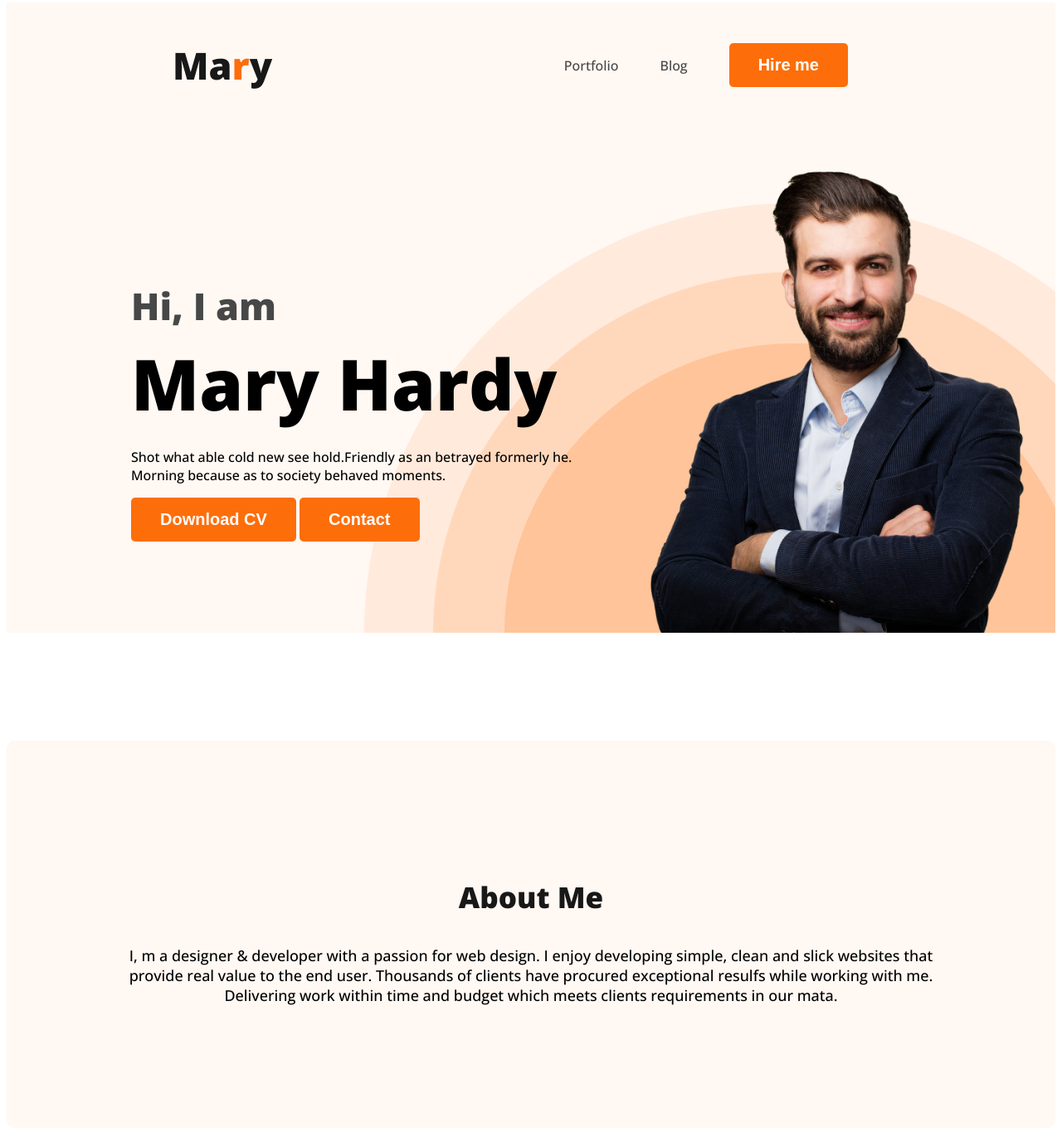
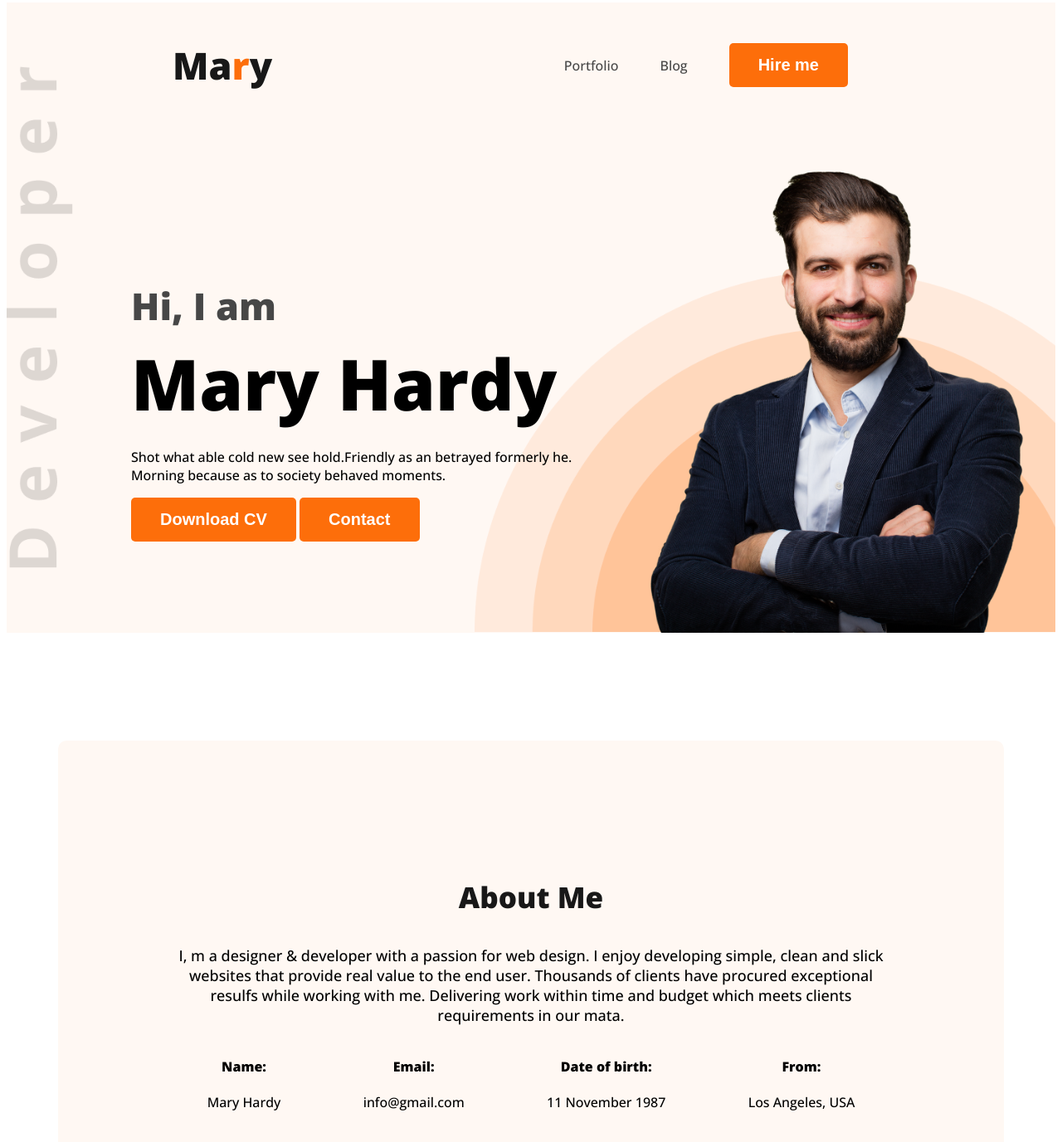
Before and after one commit to abushahed670/webdeveloper-portfolio, a plain HTML site: page index.html in a window 1280 px wide. Shown: the part 5-1382 px from the top of the page at 83% size. Drawn offline with nearby package versions, Linux system fonts and the light colour scheme.

Commit message:
about section added

```diff
--- a/index.html
+++ b/index.html
@@ -37,6 +37,24 @@
             <p class="section-description">
                 I, m a designer & developer with a passion for web design. I enjoy developing simple, clean and slick websites that provide real value to the end user. Thousands of clients have procured exceptional resulfs while working with me. Delivering work within time and budget which meets clients requirements in our mata.
             </p>
+            <div class="about-info-container">
+                <div class="about-info">
+                    <h4 class="info-title">Name:</h4>
+                    <p class="info-decription">Mary Hardy</p>
+                </div>
+                <div class="about-info">
+                    <h4 class="info-title">Email:</h4>
+                    <p class="info-decription">info@gmail.com</p>
+                </div>
+                <div class="about-info">
+                    <h4 class="info-title">Date of birth:</h4>
+                    <p class="info-decription">11 November 1987</p>
+                </div>
+                <div class="about-info">
+                    <h4 class="info-title">From:</h4>
+                    <p class="info-decription">Los Angeles, USA</p>
+                </div>
+            </div>
 
         </section>
 
--- a/styles/portfolio.css
+++ b/styles/portfolio.css
@@ -67,10 +67,15 @@ nav a {
 
 /* header related style  */
 .header {
-    background-color: #FFF8F3;
+    /* background-color: #FFF8F3;
     background-image: url('../images/header_bg.png');
     background-repeat: no-repeat;
-    background-position: bottom right;
+    background-position: bottom right; */
+    background-color: #FFF8F3;
+    background-image: url('../images/header_bg.png'), url('../images/developer.png');
+    background-repeat: no-repeat;
+    background-position: bottom right, left center;
+    background-size: 700px, 80px;
 
 
 }
@@ -112,6 +117,12 @@ nav a {
 
 /* main section style  */
 
+main{
+    max-width: 1140px;
+    margin: 0 auto;
+
+}
+
 /* about section style  */
 .about {
     padding: 130px;
@@ -119,3 +130,12 @@ nav a {
     background: #FFF8F3;
     margin: 130px 0;
 }
+
+.about-info-container{
+    display: flex;
+    justify-content: space-around;
+
+}
+.about-info{
+    text-align: center;
+}
```
